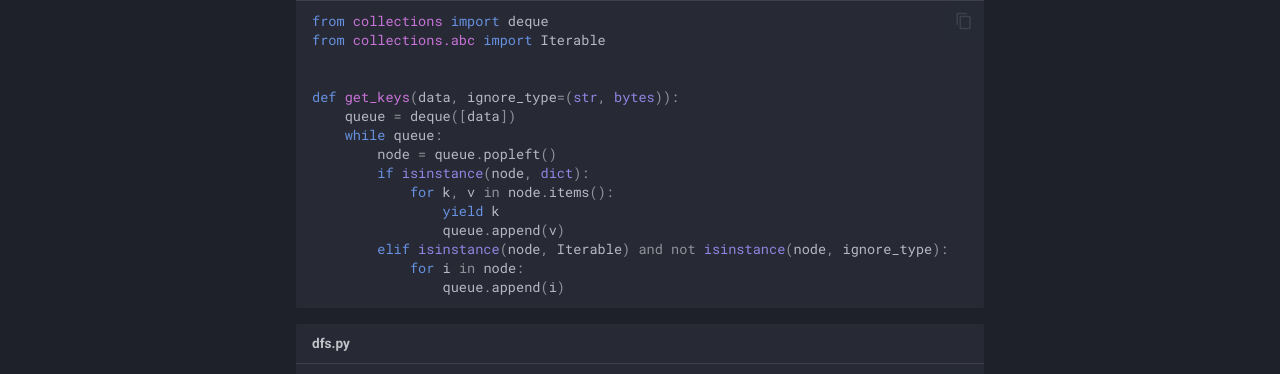
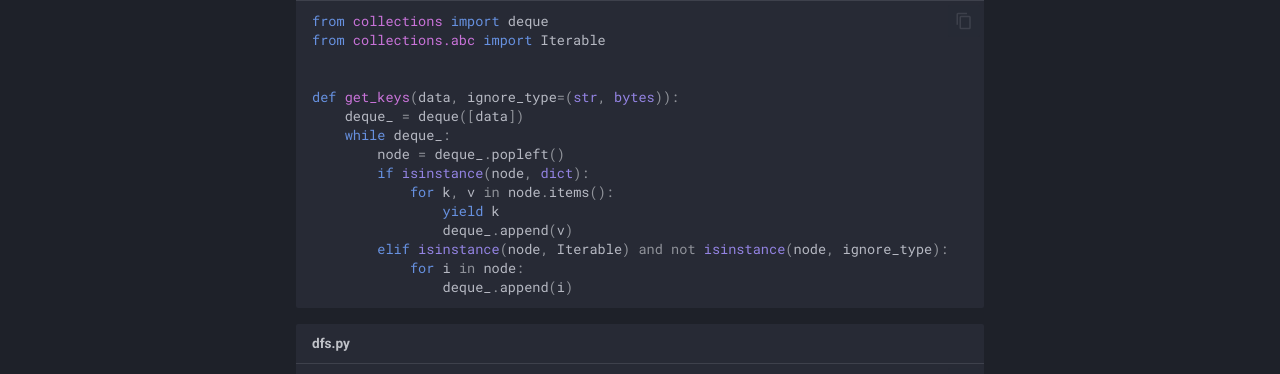
Before and after one commit to lanbaoshen/blog, an MkDocs documentation site: the page built from docs/python/bfs-and-dfs-in-dict-traversal.md, in a window 1280 px wide and 900 px high, scrolled down 587 px. Shown: the part 153-527 px from the top of the window. Built offline with MkDocs 1.6.1 and Material for MkDocs 9.7.7, drawn with Linux system fonts in a browser that asks for light colours; comment, search, counter and statistics services are not loaded.

Commit message:
Optimize layout and fix blog error

````diff
--- a/docs/python/bfs-and-dfs-in-dict-traversal.md
+++ b/docs/python/bfs-and-dfs-in-dict-traversal.md
@@ -25,25 +25,25 @@ data = {
 
 By constructing generators to implement BFS (Breadth-First Search) and DFS (Depth-First Search) respectively.
 
-```python title='bfs.py'
+```python title="bfs.py"
 from collections import deque
 from collections.abc import Iterable
 
 
 def get_keys(data, ignore_type=(str, bytes)):
-    queue = deque([data])
-    while queue:
-        node = queue.popleft()
+    deque_ = deque([data])
+    while deque_:
+        node = deque_.popleft()
         if isinstance(node, dict):
             for k, v in node.items():
                 yield k
-                queue.append(v)
+                deque_.append(v)
         elif isinstance(node, Iterable) and not isinstance(node, ignore_type):
             for i in node:
-                queue.append(i)
+                deque_.append(i)
 ```
 
-```python title='dfs.py'
+```python title="dfs.py"
 from collections.abc import Iterable
 
 
````
Also changed, not shown: docs/automated/accessibility-conflict.md (+5 -5 lines).
